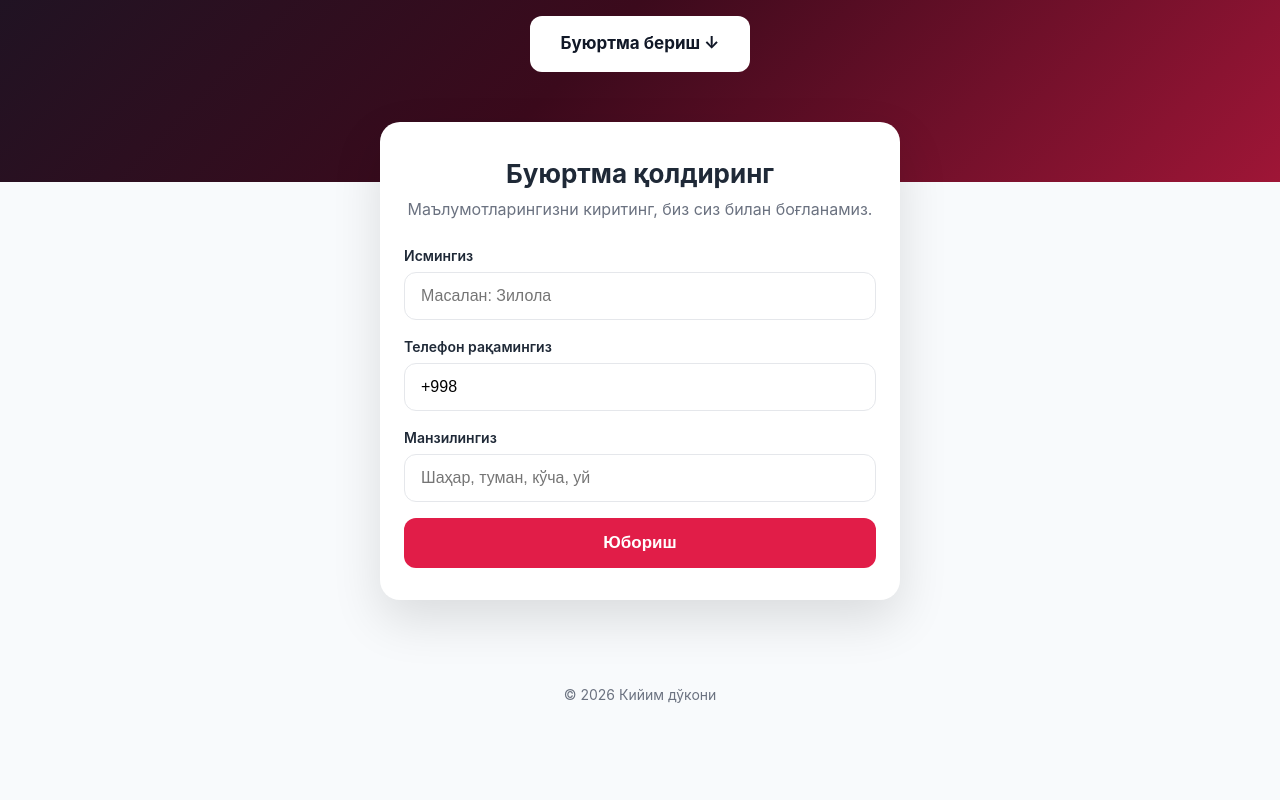
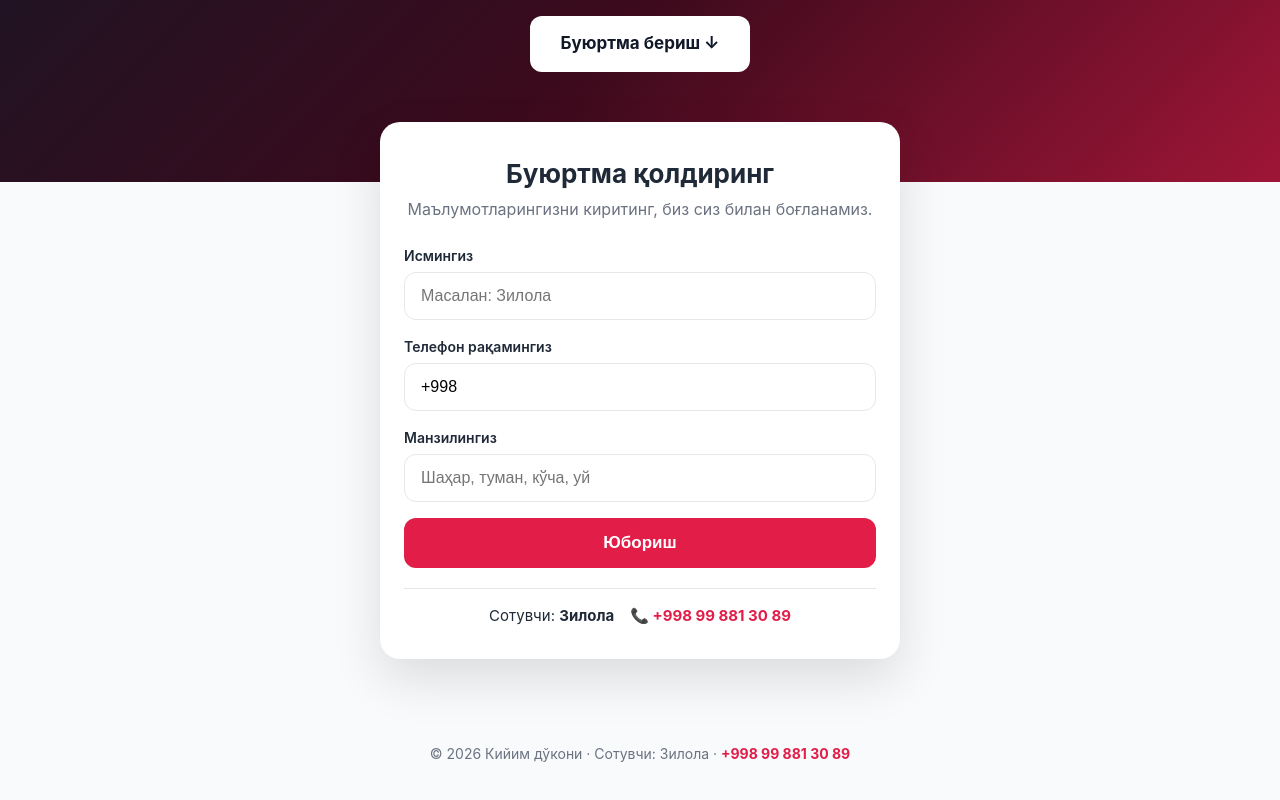
Before and after one commit to zilolautamaliyeva8-sudo/kiyim-dokon, a Next.js app: page / in a window 1280 px wide. Shown: the part 362-1162 px from the top of the page. Before the commit the page ends 1107 px from the top, so only its background shows below. Built offline with nearby package versions, Linux system fonts and the light colour scheme; no server answers.

Commit message:
Add files via upload

```diff
--- a/app/globals.css
+++ b/app/globals.css
@@ -143,3 +143,13 @@ body {
 
 /* Windows "High contrast" / majburiy ranglar rejimida ham dizayn saqlansin */
 html { forced-color-adjust: none; color-scheme: light; }
+
+/* Sotuvchi ma'lumoti */
+.seller {
+  margin-top: 20px;
+  padding-top: 16px;
+  border-top: 1px solid #e5e7eb;
+  display: flex; flex-wrap: wrap; justify-content: center; gap: 6px 16px;
+  font-size: 15px;
+}
+.seller a, .footer a { color: var(--primary); font-weight: 700; text-decoration: none; }
--- a/app/page.js
+++ b/app/page.js
@@ -29,11 +29,18 @@ export default function Home() {
             <h2>Буюртма қолдиринг</h2>
             <p className="muted">Маълумотларингизни киритинг, биз сиз билан боғланамиз.</p>
             <OrderForm />
+            <div className="seller">
+              <span>Сотувчи: <b>Зилола</b></span>
+              <a href="tel:+998998813089">📞 +998 99 881 30 89</a>
+            </div>
           </div>
         </div>
       </section>
 
-      <footer className="footer">© {new Date().getFullYear()} Кийим дўкони</footer>
+      <footer className="footer">
+        © {new Date().getFullYear()} Кийим дўкони · Сотувчи: Зилола ·{" "}
+        <a href="tel:+998998813089">+998 99 881 30 89</a>
+      </footer>
     </main>
   );
 }
```
